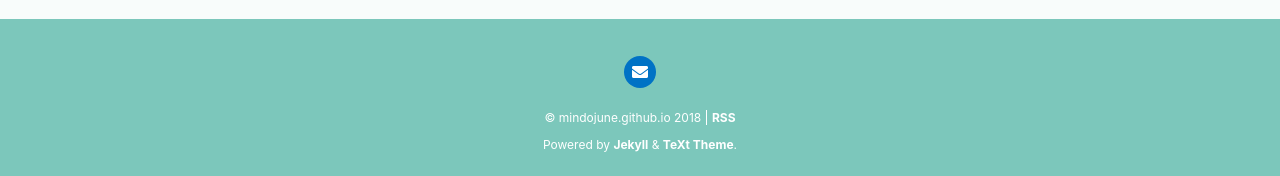
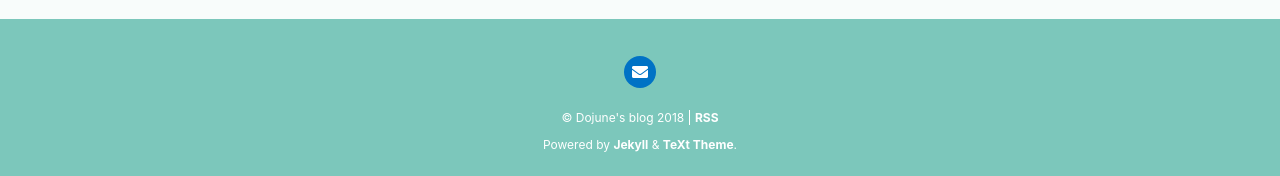
Before and after one commit to mindoj/mindojune.github.io, a Jekyll site: the page built from index.html, in a window 1280 px wide and 900 px high, scrolled down 1196 px. Shown: the part 721-897 px from the top of the window. Built offline with Jekyll 4.4.1, drawn with Linux system fonts in a browser that asks for light colours; nearby versions of some CDN libraries; formulas are drawn with MathJax 3; the list of posts is cut into pages by our own code; some of the changed text lies outside the part shown.

Commit message:
Update _config.yml

```diff
--- a/_config.yml
+++ b/_config.yml
@@ -19,7 +19,7 @@
 text_color_theme: forest # "default" (default), "dark", "forest", "ocean", "chocolate", "orange"
 url: # the base hostname & protocol for your site e.g. https://www.someone.com
 baseurl: # does not include hostname
-title: # DJ's blog
+title: Dojune's blog
 description: > # this means to ignore newlines until "Language & timezone"
   # My blog
 
```
